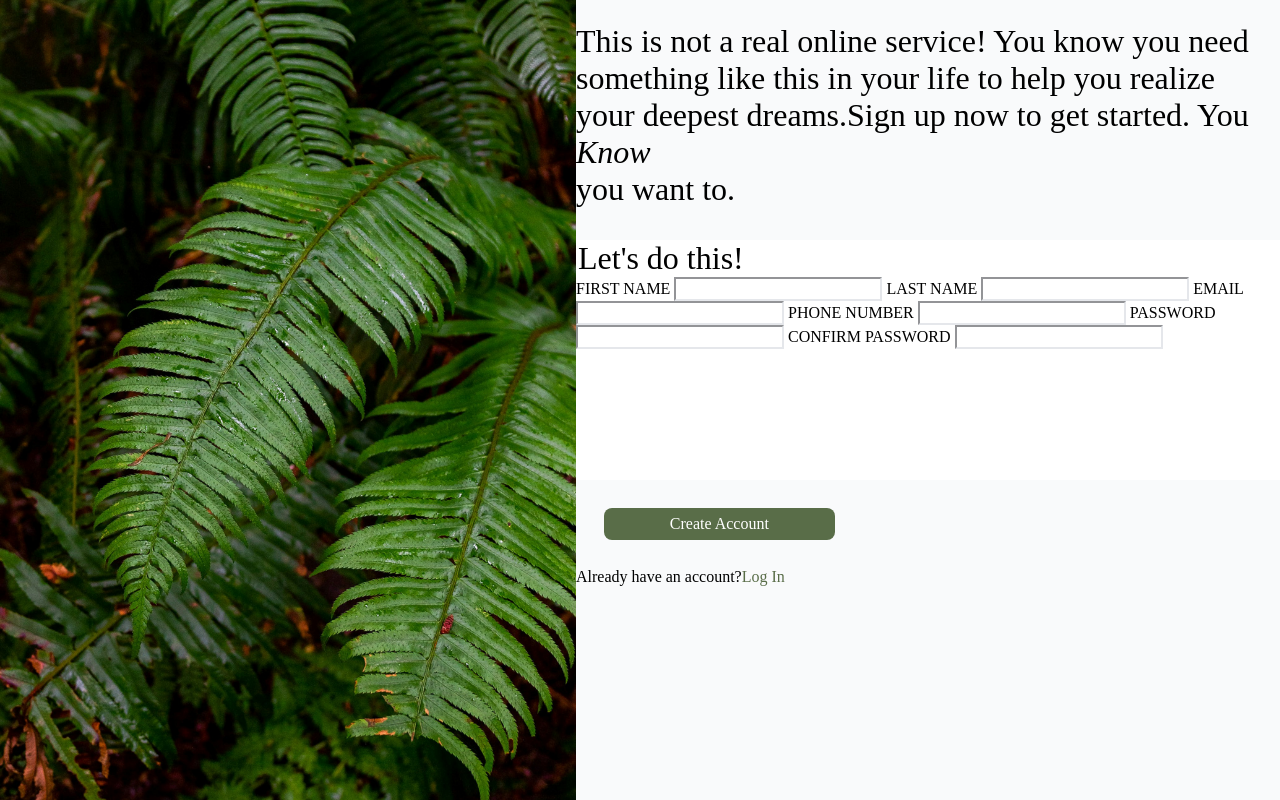
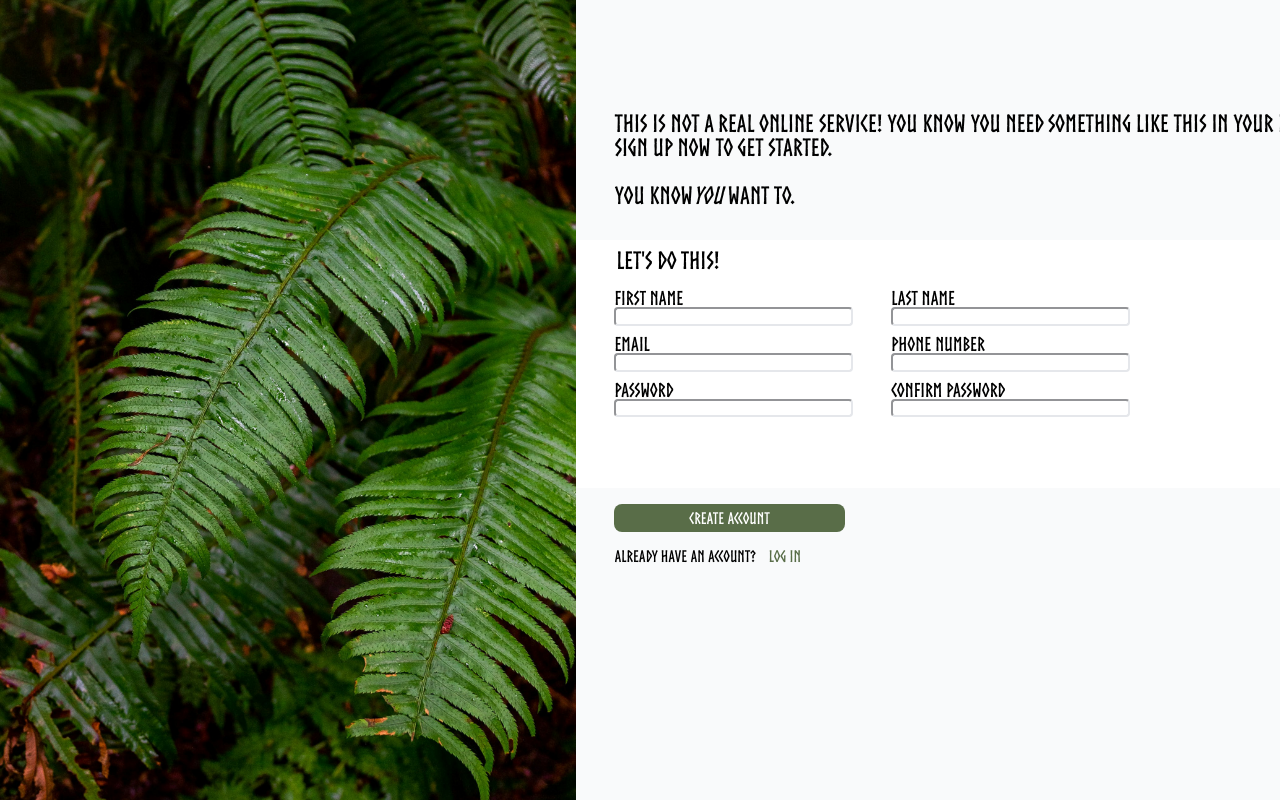
Before and after one commit to jjdavenport/odin-form, a plain HTML site: page index.html in a window 1280 px wide. Drawn offline with Linux system fonts and the light colour scheme; a web font is replaced by a local one.

Commit message:
Layout almost completed

```diff
--- a/index.html
+++ b/index.html
@@ -13,25 +13,33 @@
         <div class="right">
             <div class="right-top">
                 <p class="text">This is not a real online service! You know you need something like this in your life
-                    to help you realize your deepest dreams.Sign up now to get started.
-                    You <em>Know</em> you want to.
+                    to help you realize your deepest dreams.<br>Sign up now to get started.<br></br>
                 </p>
+            <div id="i-div">
+                <p class="text" id="i-text">You Know<i>you </i>want to.</p>
             </div>
+        </div>
             <div class="form">
+                <legend>Let's do this!</legend>
                 <form>
-                    <legend>Let's do this!</legend>
+                    <div class="first-row">
                     <label for="first-name">FIRST NAME</label>
-                    <input type="name" class="input">
-                    <label for="lasy-name">LAST NAME</label>
-                    <input type="name" class="input">
+                    <input type="name" class="input" required>
                     <label for="email">EMAIL</label>
-                    <input type="email" class="input">
+                    <input type="email" class="input" required>
+                    <label for="password">PASSWORD</label>
+                    <input type="password" class="input" required>
+                </div>
+                <div class="second-row">
+                    <label for="last-name">LAST NAME</label>
+                    <input type="name" class="input" required>
                     <label for="phone-number">PHONE NUMBER</label>
-                    <input type='number' class="input">
-                    <label for="password">PASSWORD</label>
-                    <input type="password" class="input">
+                    <input type='tel' class="input" required>
                     <label for="confirm-password">CONFIRM PASSWORD</label>
-                    <input type="password" class="input">
+                    <input type="password" class="input" required>
+                </div>
+                <div class="third-row">
+                </div>
                 </form>
             </div>
             <div class="bottom">
--- a/style.css
+++ b/style.css
@@ -1,12 +1,13 @@
 @font-face {
-    font-family: 'araboto';
-    src: url(./Araboto\ Medium\ 400.ttf)
+    font-family: 'norse-bold';
+    src: url(./Norse-Bold.otf)
 }
 
 html, body {
     padding: 0;
     margin: 0;
     height: 100%;
+    overflow: hidden;
 }
 
 :root {
@@ -14,7 +15,7 @@ html, body {
     --grey-background: #f9fafb;
     --default-font-color: #000000;
     --form-border-color: #E5E7EB;
-    --default-font-family: 'araboto';
+    --default-font-family: 'norse-bold';
 }
 
 .container {
@@ -41,9 +42,10 @@ html, body {
 
 .right-top {
     display: flex;
-    flex-direction: row;
-    width: 100%;
-    height: 30%;
+    flex-direction: column;
+    justify-content: flex-end;
+    width: 100vw;
+    height: 30vh;
     background-color: var(--grey-background);
 }
 
@@ -51,8 +53,25 @@ html, body {
     display: flex;
     flex-direction: column;
     justify-content: flex-end;
-    font-size: 2em;
+    font-size: 1.5em;
     font-family: var(--default-font-family);
+    margin-left: 3vw;
+    margin-bottom: 0%;
+    white-space: nowrap;
+}
+
+#i-text {
+    display: inline;
+}
+
+#i-div {
+    margin-bottom: 4vh;
+    padding: 0%;
+}
+
+.i-text {
+    display: inline;
+    margin-bottom: 3vh;
 }
 
 .form {
@@ -65,23 +84,48 @@ label {
 
 legend {
     color: var(--default-font-color);
-    font-size: 2em;
+    font-size: 1.5em;
     font-family: var(--default-font-family);
+    margin-left: 3vw;
+    margin-top: 1vh;
+    margin-bottom: 2vh;
+}
+
+form {
+    display: flex;
+    flex-direction: row;
+}
+
+.first-row {
+    display: flex;
+    flex-direction: column;
+    margin-left: 3vw;
+}
+
+.second-row{
+    display: flex;
+    flex-direction: column;
+    margin-left: 3vw;
 }
 
 input {
     border-color: var(--form-border-color);
     font-size: 1em;
     font-family: var(--default-font-family);
+    border-radius: 4px;
+    width: 18vw;
+    height: 1.6vh;
+    margin-bottom: 1vh;
 }
+
 
 input:focus {
     outline: none;
-    border-color: blue;
+    border: 1px solid blue;
 }
 
 label {
-    font-size: 1em;
+    font-size: 1.2em;
 }
 
 .bottom {
@@ -95,9 +139,10 @@ label {
     background-color: var(--green);
     color: #fff;
     border-radius: 8px;
-    height: 4vh;
+    height: 3.5vh;
     width: 18vw;
-    margin: 4%;
+    margin-left: 3vw;
+    margin-top: 2vh;
     font-family: var(--default-font-family);
     font-size: 1em;
     border: none;
@@ -106,6 +151,7 @@ label {
 .log-in {
     color: var(--green);
     font-family: var(--default-font-family);
+    margin-left: 1vw;
 }
 
 .p {
@@ -116,4 +162,6 @@ label {
 
 .log-contain {
     display: flex;
+    margin-left: 3vw;
+    margin-top: 2vh;
 }
```
Also changed, not shown: Norse-Bold.otf (added), 1 other file.
